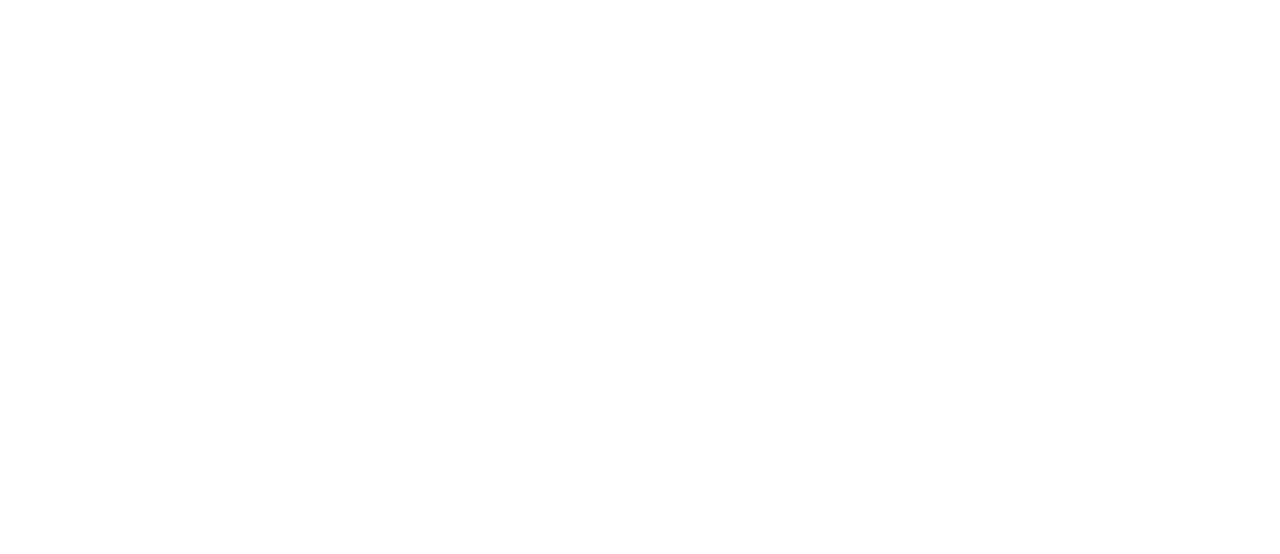
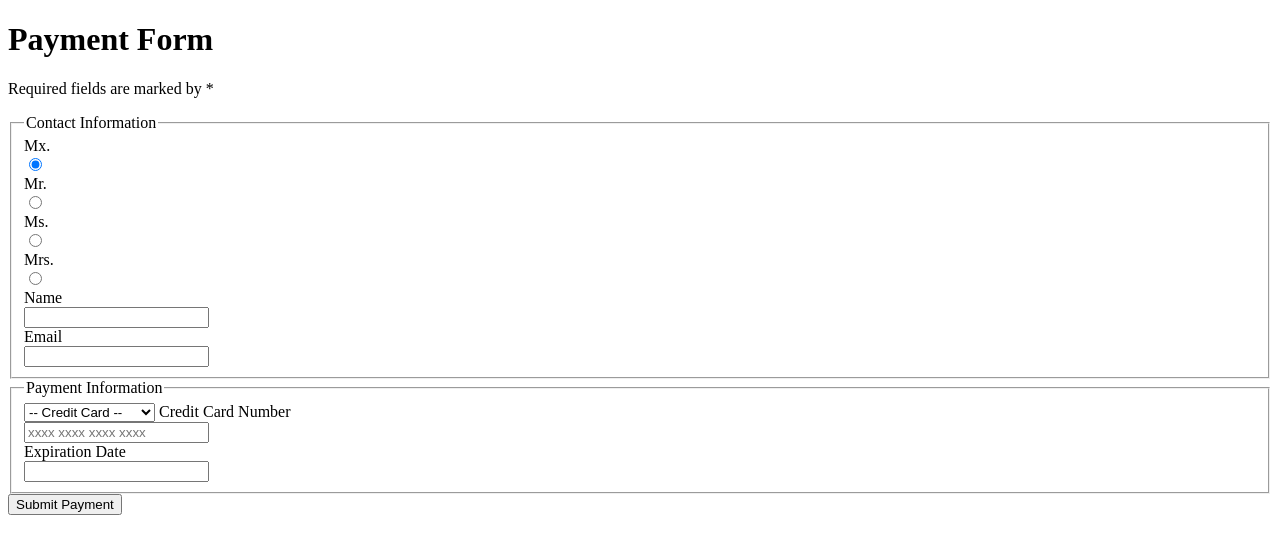
Before and after one commit to 10-6-pursuit/lab-intro-to-forms, a website: page index.html in a window 1280 px wide. Drawn offline with Linux system fonts and the light colour scheme.

Commit message:
final commit

```diff
--- a/index.html
+++ b/index.html
@@ -3,11 +3,47 @@
 <head>
     <meta charset="UTF-8">
     <meta name="viewport" content="width=device-width, initial-scale=1.0">
-    <title>Document</title>
+    <title>Payment Form</title>
 </head>
 <body>
+    <h1>Payment Form</h1>
+    <p>Required fields are marked by *</p>
     <form>
+        <fieldset>
+            <legend>Contact Information</legend>
+            <label for="Mx">Mx.</label><br>
+            <input type="radio" id="Mx" name="Pronoun" checked><br>
 
+            <label for="Mr">Mr.</label><br>
+            <input type="radio" id="Mr" name="Pronoun"><br>
+
+            <label for="Ms">Ms.</label><br>
+            <input type="radio" id="Ms" name="Pronoun"><br>
+
+            <label for="Mrs">Mrs.</label><br>
+            <input type="radio" id="Mrs" name="Pronoun"><br>
+
+            <label for="name">Name</label><br>
+            <input type="text" id="name" name="Name" required><br>
+
+            <label for="email">Email</label><br>
+            <input type="text" id="email" name="Email" required><br>
+        </fieldset>
+        <fieldset>
+            <legend>Payment Information</legend>
+            <select id="credit card number" name="payment info">
+                <option>-- Credit Card --</option>
+                <option value="visa">Visa</option>
+                <option value="mastercard">Mastercard</option>
+                <option value="american-express">American Express</option>
+                <option value="discover">Discover</option>
+            </select>
+            <label for="credit card number">Credit Card Number</label><br>
+            <input type="tel" id="credit card number" name="credit card number" placeholder="xxxx xxxx xxxx xxxx" required><br>
+            <label for="expiration-date">Expiration Date</label><br>
+            <input type="text" id="expiration-date" name="expiration-date" required><br>
+        </fieldset>
+        <input type="submit" value="Submit Payment">
     </form>
 </body>
 </html>
```
Also changed, not shown: README.md.
